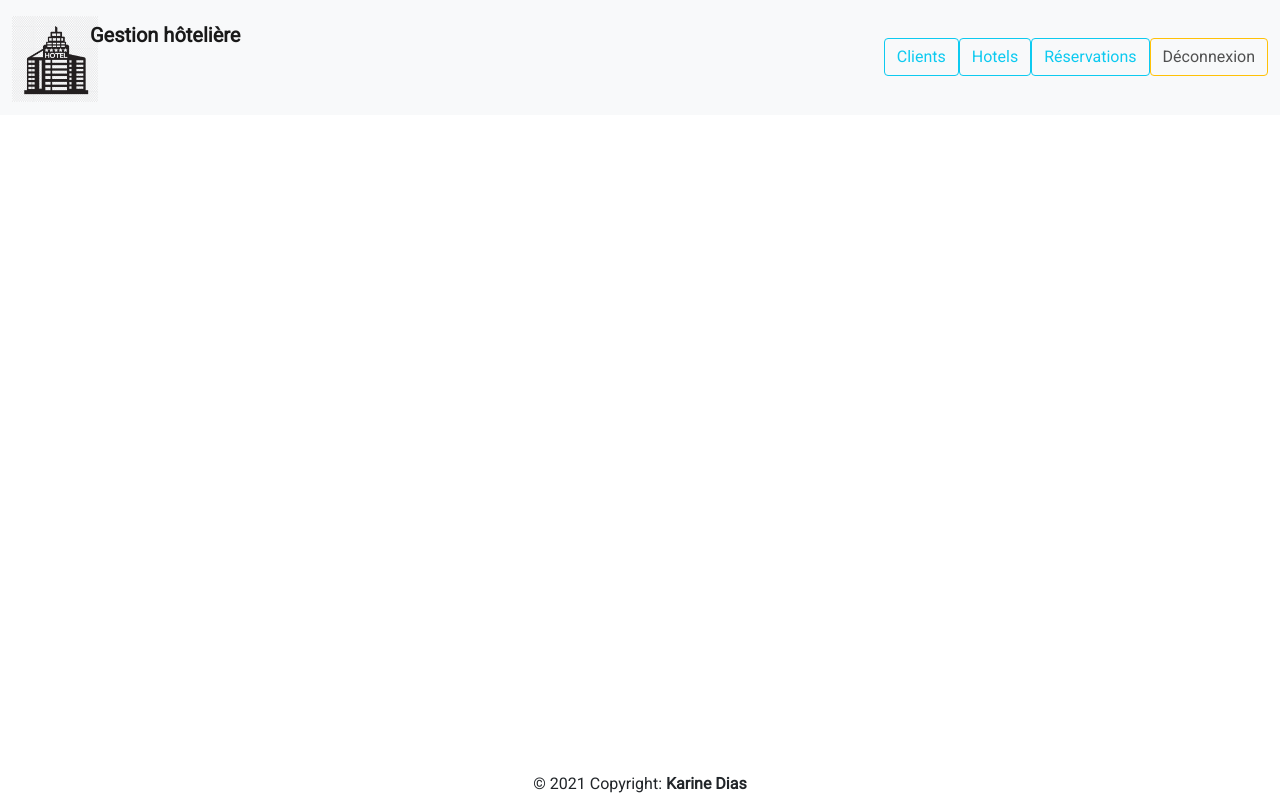
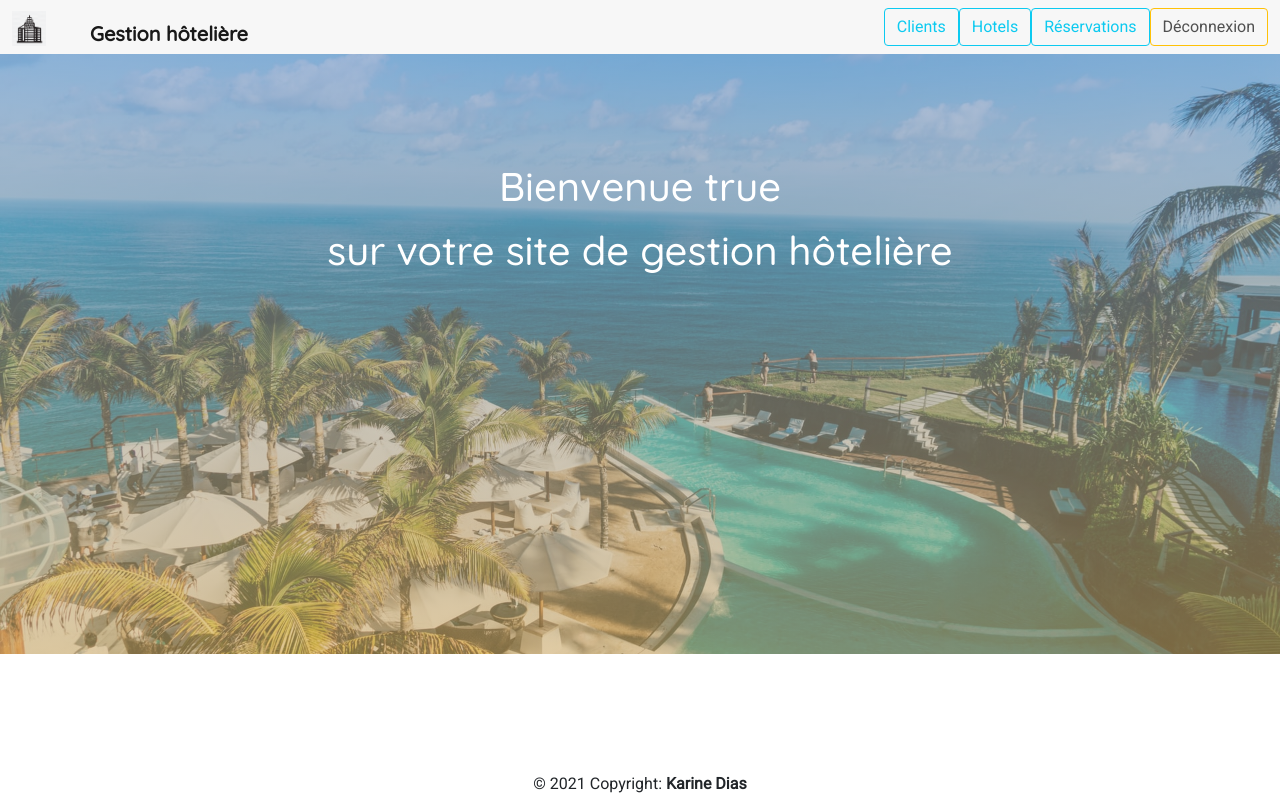
Before and after one commit to Krnds/Angular-Spring-HotelBooking, an Angular app in the folder front/: page /welcome in a window 1280 px wide. Before the commit this address led to /. Built offline with nearby package versions, Linux system fonts and the light colour scheme; sample sign-in values are in the browser's storage.

Commit message:
Fix CSS and add landing page

```diff
--- a/front/src/app/app-routing.module.ts
+++ b/front/src/app/app-routing.module.ts
@@ -4,6 +4,7 @@ import { AuthGuard } from './auth.guard';
 import { ClientComponent } from './client/client.component';
 import { LoginComponent } from './login/login.component';
 import { MainComponent } from './main/main.component';
+import { WelcomePageComponent } from './welcome-page/welcome-page.component';
 
 const routes: Routes = [
   { path: 'login', component: LoginComponent },
@@ -13,11 +14,12 @@ const routes: Routes = [
     path: '', component: MainComponent, canActivate: [AuthGuard], children:
       [
         { path: 'client', component: ClientComponent, canActivate: [AuthGuard] },
+        { path: 'welcome', component: WelcomePageComponent, canActivate: [AuthGuard] },
         // { path: 'ville', component: VilleComponent, canActivate: [AuthGuard] },
         // { path: 'rdv', component: RdvComponent, canActivate: [AuthGuard] }
       ]
   },
-  { path: '**', redirectTo: '' }
+  { path: '**', redirectTo: 'login' } //TODO: à voir
 ];
 
 @NgModule({
--- a/front/src/app/app.module.ts
+++ b/front/src/app/app.module.ts
@@ -10,6 +10,7 @@ import { HeaderComponent } from './header/header.component';
 import { FooterComponent } from './footer/footer.component';
 import { FormsModule } from '@angular/forms';
 import { HttpClientModule } from '@angular/common/http';
+import { WelcomePageComponent } from './welcome-page/welcome-page.component';
 
 @NgModule({
   declarations: [
@@ -18,7 +19,8 @@ import { HttpClientModule } from '@angular/common/http';
     LoginComponent,
     MainComponent,
     HeaderComponent,
-    FooterComponent
+    FooterComponent,
+    WelcomePageComponent
   ],
   imports: [
     BrowserModule,
--- a/front/src/app/auth.guard.ts
+++ b/front/src/app/auth.guard.ts
@@ -12,9 +12,10 @@ export class AuthGuard implements CanActivate {
   canActivate(
     route: ActivatedRouteSnapshot,
     state: RouterStateSnapshot): Observable<boolean | UrlTree> | Promise<boolean | UrlTree> | boolean | UrlTree {
-console.log("in canactivate method in guard");
-console.log(sessionStorage.getItem("connectedUser")?.toString);
 
+      //TODO: get user name to welcome in main page
+      const user = sessionStorage.getItem('connectedUser');
+      console.log(user);
 
     // sessionStorage stocke les données pour une connexion
     if (sessionStorage.getItem("connectedUser"))
--- a/front/src/app/header/header.component.css
+++ b/front/src/app/header/header.component.css
@@ -1,11 +1,12 @@
 @import url('https://fonts.googleapis.com/css2?family=Roboto&display=swap');
+@import url('https://fonts.googleapis.com/css2?family=Quicksand:wght@500&display=swap');
 
 * {
     font-family: 'Roboto', sans-serif;
 }
 
 img {
-    width: 10%;
+    width: 4%;
 }
 
 h2 {
@@ -17,17 +18,28 @@ h2 {
 
 }
 
+
+.navbar-brand {
+    padding: 0 !important;
+}
+
 #hotel-name {
     position   : absolute;
-    top        : 20px;
+    top        : 35%;
     left       : 90px;
     font-weight: 600;
+    font-family: 'Quicksand', sans-serif;
 }
 
-.container-fluid > a {
+.container-fluid>a {
     text-decoration: none;
 }
 
+.bg-light {
+    --bs-bg-opacity : 1;
+    background-color: #f7f7f7 !important;
+}
 
-
-header{ min-height:50px;}
+header {
+    min-height: 50px;
+}
--- a/front/src/app/login/login.component.ts
+++ b/front/src/app/login/login.component.ts
@@ -24,7 +24,10 @@ export class LoginComponent implements OnInit {
     this.adminService.authenticate(this.admin).subscribe(data => {
       if (data.id > 0) {
         sessionStorage.setItem("connectedUser", data);
-        this.router.navigate(['client'])
+        //this.router.navigate(['client'])
+        //TODO: test to redirect to welcome page
+        sessionStorage.setItem('loggedUser', data.username);
+        this.router.navigate(['welcome']);
       } else {
         this.error = true;
       }
--- /dev/null
+++ b/front/src/app/welcome-page/welcome-page.component.css
@@ -0,0 +1,29 @@
+@import url('https://fonts.googleapis.com/css2?family=Quicksand:wght@400&display=swap');
+
+main {
+    height: 75vh;
+    width : 100%;
+}
+
+.welcome-banner {
+    position: relative;
+    height: 75vh;
+    text-align       : center;
+    padding-top      : 100px;
+    color            : white;
+    overflow         : hidden;
+    background       : #C04848;
+    /* fallback for old browsers */
+    background       : linear-gradient(rgba(116, 148, 196, 0.6), rgba(204, 169, 103, 0.6)), url("../../assets/welcome-page_background.jpg");
+    /* Chrome 10-25, Safari 5.1-6 */
+    background       : linear-gradient(rgba(116, 148, 196, 0.6), rgba(204, 169, 103, 0.6)), url("../../assets/welcome-page_background.jpg");
+    /* W3C, IE 10+/ Edge, Firefox 16+, Chrome 26+, Opera 12+, Safari 7+ */
+    background-size  : cover;
+    background-repeat: no-repeat;
+    background-position: 0px, 0px, 300px, 0px;
+}
+
+h1 {
+    font-family: 'Quicksand', sans-serif;
+    line-height: 4rem;
+}
--- /dev/null
+++ b/front/src/app/welcome-page/welcome-page.component.html
@@ -0,0 +1,5 @@
+<main>
+    <section class='welcome-banner'>
+        <h1>Bienvenue {{userDisplayName}}<br> sur votre site de gestion hôtelière</h1>
+    </section>
+</main>
--- /dev/null
+++ b/front/src/app/welcome-page/welcome-page.component.ts
@@ -0,0 +1,21 @@
+import { Component, OnInit } from '@angular/core';
+
+@Component({
+  selector: 'app-welcome-page',
+  templateUrl: './welcome-page.component.html',
+  styleUrls: ['./welcome-page.component.css']
+})
+export class WelcomePageComponent implements OnInit {
+
+  userDisplayName : string | null = "";
+
+  constructor() { }
+
+  ngOnInit(): void {
+    if (sessionStorage.getItem("loggedUser") != null) {
+      this.userDisplayName = sessionStorage.getItem("loggedUser");
+    }
+
+  }
+
+}
```
Also changed, not shown: front/src/assets/welcome-page_background.jpg (added), 1 other file (tests, documents, lock files or other folders).
